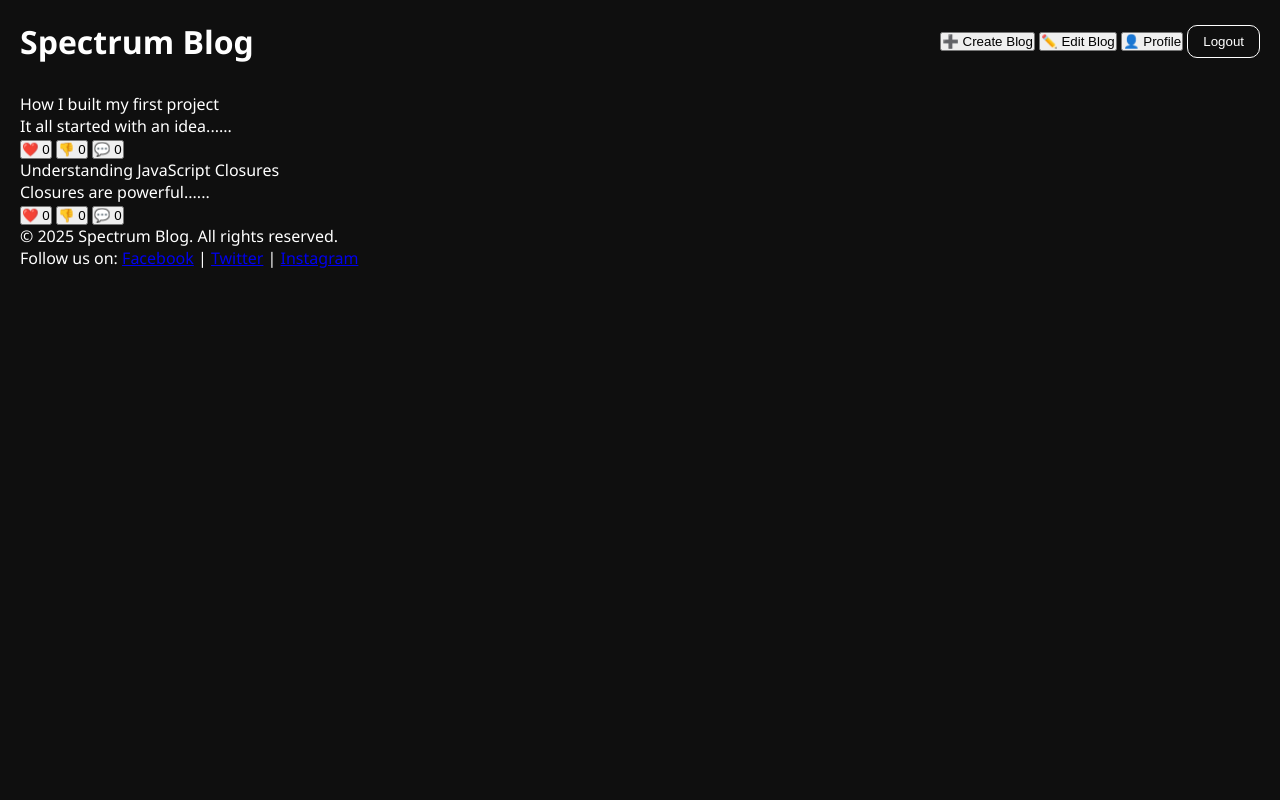
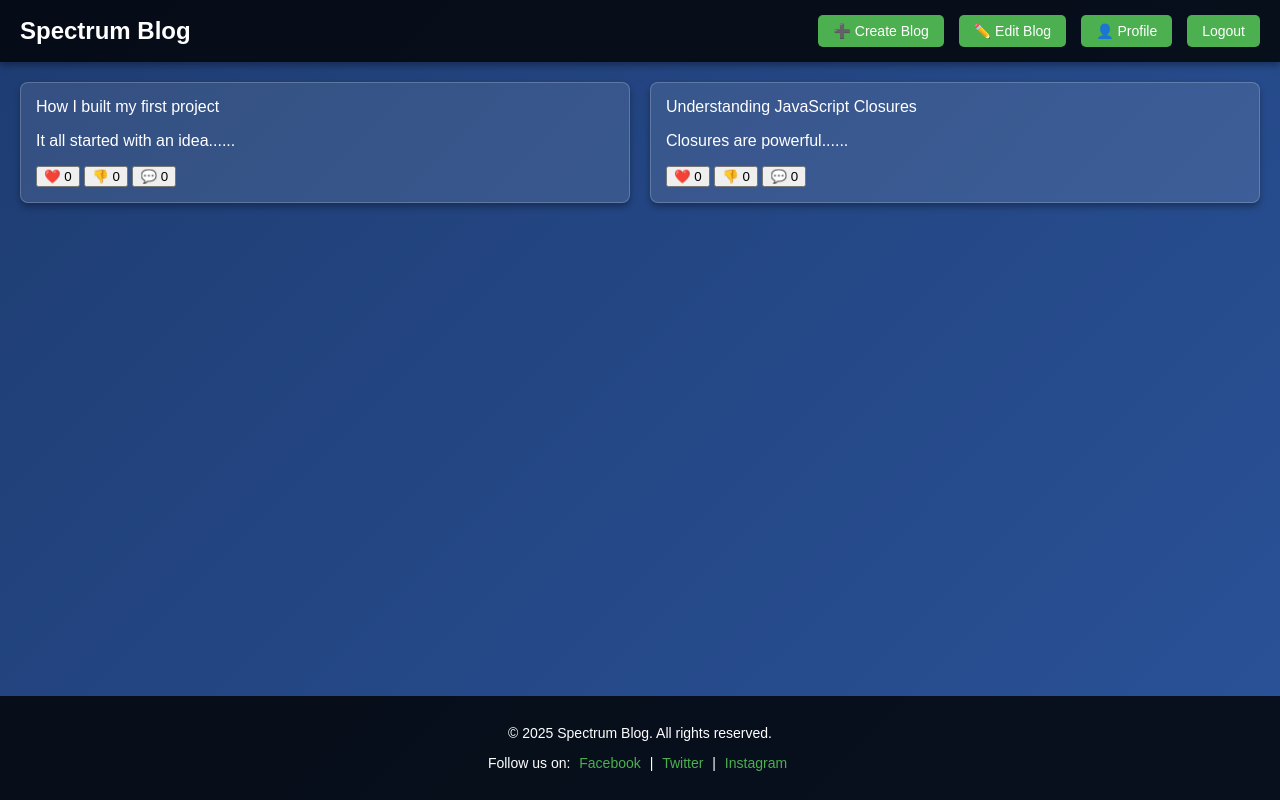
Before and after one commit to Bindu32/blog-system, a website: page frontend/dashboard.html in a window 1280 px wide. Drawn offline with Linux system fonts and the light colour scheme.

Commit message:
Update dashboard.css

```diff
--- a/frontend/dashboard.css
+++ b/frontend/dashboard.css
@@ -1,128 +1,115 @@
-/* Reset & base */
-* {
+/* General Styles */
+body {
+  font-family: 'Arial', sans-serif;
   margin: 0;
   padding: 0;
-    box-sizing: border-box;
+  background: linear-gradient(135deg, #1e3c72, #2a5298); /* Blue to purple gradient */
+  color: white;
+  display: flex;
+  flex-direction: column;
+  min-height: 100vh;
 }
 
-  body {
-    font-family: 'Segoe UI', sans-serif;
-    background-color: #0f0f0f;
-    color: white;
-    padding: 20px;
-  }
-
-  /* Header */
 header {
   display: flex;
   justify-content: space-between;
   align-items: center;
-    margin-bottom: 30px;
-    flex-wrap: wrap;
+  background-color: rgba(0, 0, 0, 0.8);
+  color: white;
+  padding: 15px 20px;
+  box-shadow: 0 4px 6px rgba(0, 0, 0, 0.3);
 }
 
-  .logo {
+header h1 {
+  margin: 0;
+  font-size: 24px;
+}
+
+.user-options {
   display: flex;
   align-items: center;
-    gap: 10px;
+  gap: 15px;
 }
 
-  .logo h1 span {
-    color: #b85aff;
+.user-options button {
+  background-color: #4caf50; /* Green button */
+  color: white;
+  border: none;
+  padding: 8px 15px;
+  font-size: 14px;
+  cursor: pointer;
+  border-radius: 5px;
+  transition: background-color 0.3s ease;
+}
+
+.user-options button:hover {
+  background-color: #388e3c; /* Darker green on hover */
+}
+
+.profile-btn {
+  background-color: #2196f3; /* Blue button for profile */
+}
+
+.profile-btn:hover {
+  background-color: #1976d2; /* Darker blue on hover */
+}
+
+.edit-btn {
+  background-color: #ff9800; /* Orange button for edit */
+}
+
+.edit-btn:hover {
+  background-color: #f57c00; /* Darker orange on hover */
 }
 
 .logout-btn {
-    background-color: transparent;
-    color: white;
-    border: 1px solid white;
-    padding: 8px 15px;
-    border-radius: 10px;
-    cursor: pointer;
-    transition: background 0.3s ease;
+  background-color: #d32f2f; /* Red button */
 }
 
 .logout-btn:hover {
-    background: white;
-    color: black;
+  background-color: #b71c1c; /* Darker red on hover */
 }
 
-  /* Top Posts */
-  .top-posts h2 {
-    font-size: 28px;
-    margin-bottom: 20px;
+/* Main Content */
+main {
+  flex: 1;
+  padding: 20px;
 }
 
-  .post {
-    background: linear-gradient(135deg, #ff5f6d, #ffc371, #5f72be, #9b23ea);
-    padding: 15px 20px;
-    border-radius: 15px;
-    margin-bottom: 15px;
-    font-size: 18px;
-    font-weight: bold;
-    color: white;
-    cursor: pointer;
-    transition: transform 0.3s ease;
+.blog-container {
+  display: grid;
+  grid-template-columns: repeat(auto-fit, minmax(300px, 1fr));
+  gap: 20px;
 }
 
-  .post:hover {
-    transform: scale(1.03);
+.blog-card {
+  background-color: rgba(255, 255, 255, 0.1);
+  border: 1px solid rgba(255, 255, 255, 0.2);
+  border-radius: 8px;
+  padding: 15px;
+  box-shadow: 0 4px 6px rgba(0, 0, 0, 0.3);
+  transition: transform 0.2s ease;
 }
 
-  /* Categories */
-  .categories h2 {
-    font-size: 24px;
-    margin: 40px 0 20px;
+.blog-card:hover {
+  transform: translateY(-5px);
 }
 
-  .category-grid {
-    display: grid;
-    grid-template-columns: repeat(auto-fit, minmax(130px, 1fr));
-    gap: 15px;
+/* Footer */
+footer {
+  text-align: center;
+  padding: 15px;
+  background-color: rgba(0, 0, 0, 0.8);
+  color: white;
+  font-size: 14px;
 }
 
-  .category {
-    padding: 15px;
-    border-radius: 15px;
-    font-weight: bold;
-    text-align: center;
-    cursor: pointer;
-    transition: transform 0.3s ease;
+footer a {
+  color: #4caf50; /* Green links */
+  text-decoration: none;
+  margin: 0 5px;
 }
 
-  .category:hover {
-    transform: scale(1.05);
+footer a:hover {
+  text-decoration: underline;
 }
-
-  .tech {
-    background: linear-gradient(135deg, #6a11cb, #2575fc);
-  }
-
-  .life {
-    background: linear-gradient(135deg, #43e97b, #38f9d7);
-  }
-
-  .travel {
-    background: linear-gradient(135deg, #f7971e, #ffd200);
-  }
-
-  .food {
-    background: linear-gradient(135deg, #ff4e50, #f9d423);
-  }
-
-  /* Responsive */
-  @media (max-width: 600px) {
-    header {
-      flex-direction: column;
-      align-items: flex-start;
-      gap: 15px;
-    }
-
-    .top-posts h2,
-    .categories h2 {
-      font-size: 22px;
-    }
-
-    .post {
-      font-size: 16px;
-    }
-  }
```
Lines whose indentation alone changed are shown as unchanged.
